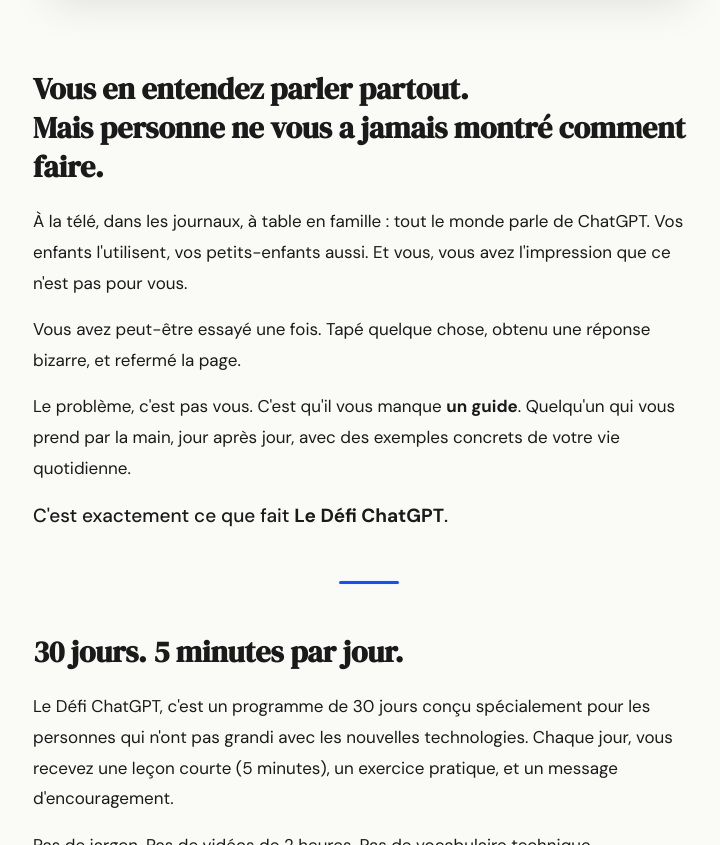
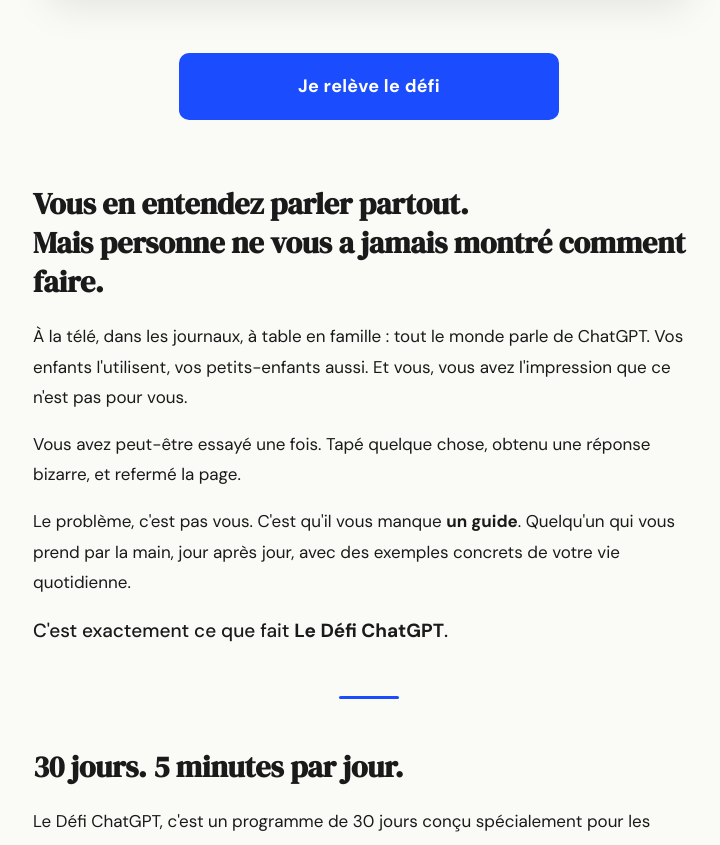
Before and after one commit to ugotatas/cap-numerique-checkout, a website: page public/cible2.html in a window 1280 px wide. Shown: the part 904-1749 px from the top of the page, without its empty margins (271-991 px from the left). Drawn offline with Linux system fonts and the light colour scheme.

Commit message:
Update cible2.html

```diff
--- a/public/cible2.html
+++ b/public/cible2.html
@@ -367,6 +367,11 @@
         </div>
     </section>
 
+    <!-- CTA SOUS LA VSL -->
+    <div style="text-align: center; padding: 8px 24px 40px; max-width: 720px; margin: 0 auto;">
+        <a href="/commande" class="cta-button" onclick="fbq('track','InitiateCheckout');">Je relève le défi</a>
+    </div>
+
     <!-- BODY COPY -->
     <section class="body-copy">
         <div class="container">
```
